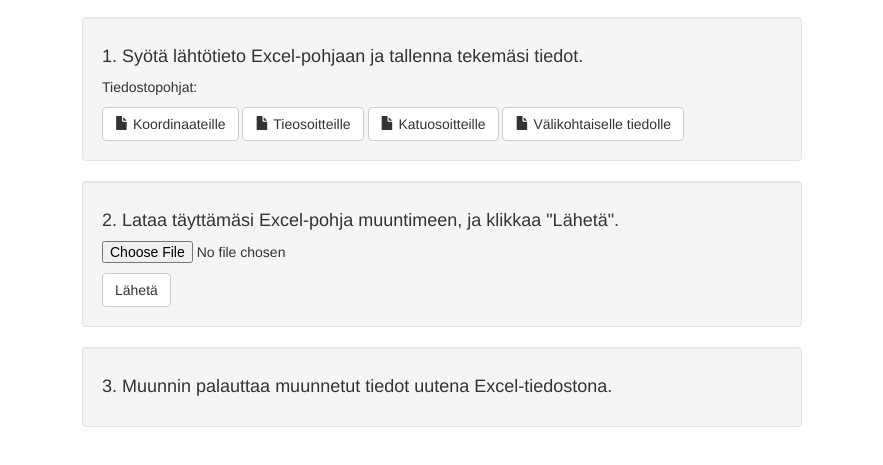
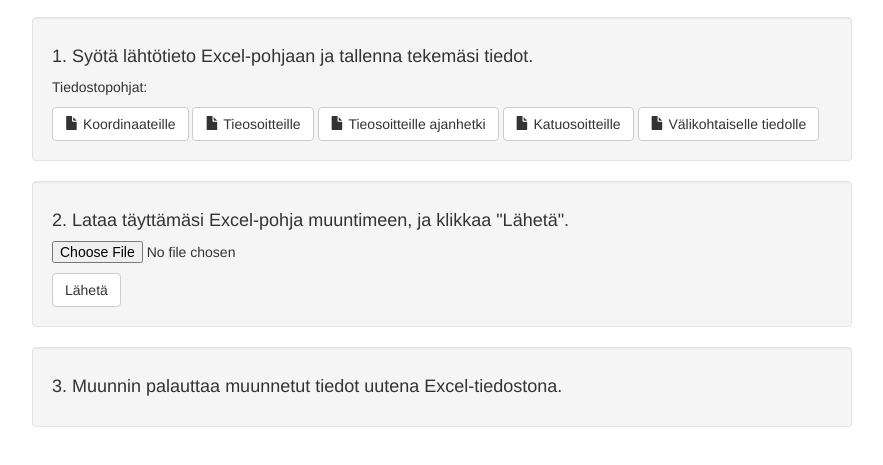
Before and after one commit to finnishtransportagency/vkm-ui-legacy, a website: page public/index.html in a window 1280 px wide. Shown: the part 181-646 px from the top of the page, without its empty margins (198-1081 px from the left). Drawn offline with nearby package versions, Linux system fonts and the light colour scheme.

Commit message:
Uusi excel nappi.

```diff
--- a/public/css/main.css
+++ b/public/css/main.css
@@ -1,4 +1,4 @@
-.container { padding-top: 50px; max-width: 750px; }
+.container { padding-top: 50px; max-width: 850px; }
 
 .hidden { display: none; }
 
--- a/public/index.html
+++ b/public/index.html
@@ -21,6 +21,9 @@
           </a>
           <a class="btn btn-default" href="excel_templates/tieosoitteilla.xlsx">
             <span class="glyphicon glyphicon-file"></span>&nbsp;Tieosoitteille
+          </a>
+          <a class="btn btn-default" href="excel_templates/tieosoitteilla_ajanhetki.xlsx">
+            <span class="glyphicon glyphicon-file"></span>&nbsp;Tieosoitteille ajanhetki
           </a>
           <a class="btn btn-default" href="excel_templates/katuosoitteilla.xlsx">
             <span class="glyphicon glyphicon-file"></span>&nbsp;Katuosoitteille
```
Also changed, not shown: 1 other file.
